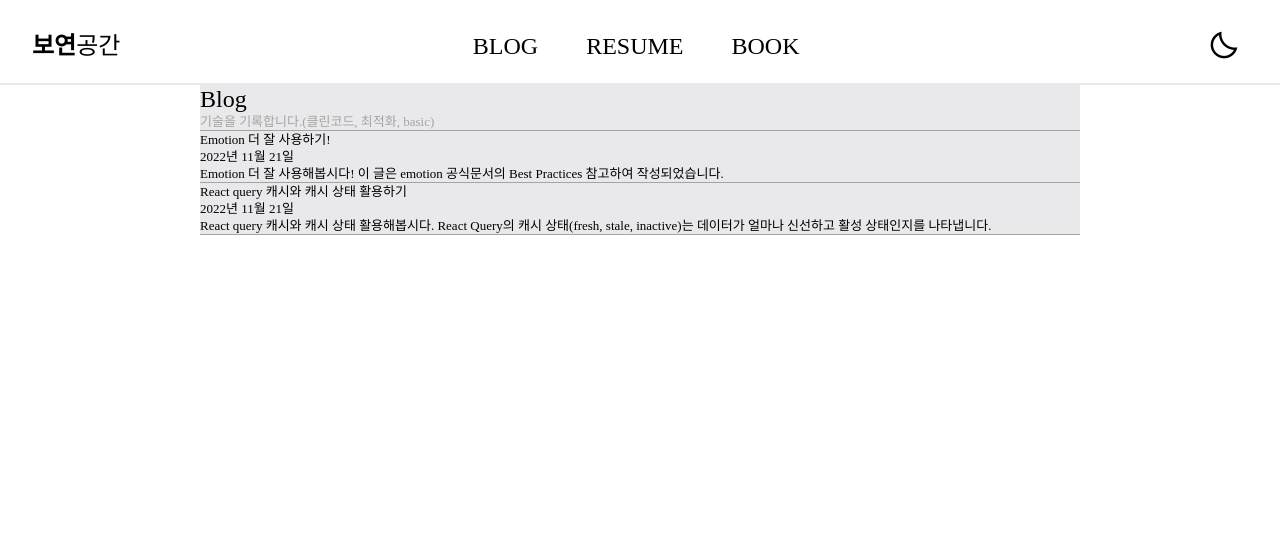
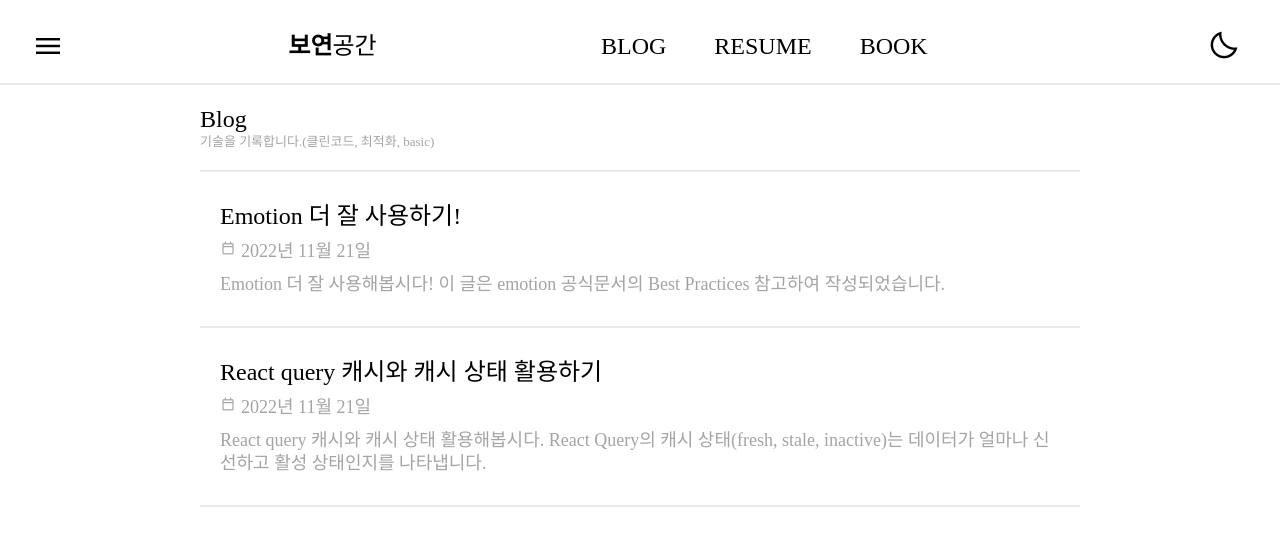
Before and after one commit to boyeonJ/reactBlog, a React (Vite) app in the folder boyeon-space/: page /blog in a window 1280 px wide. Shown: the top 546 px of the page. Built offline with nearby package versions, Linux system fonts and the light colour scheme.

Commit message:
Feature/05: mdx 라이브러리로 blog 메뉴 구현
- blog page 디자인 수정

```diff
--- a/boyeon-space/src/App.tsx
+++ b/boyeon-space/src/App.tsx
@@ -11,7 +11,7 @@ function App() {
     <>
       <Global styles={reset} />
       <Header />
-      <main css={{ backgroundColor: colors.primary1 }}>
+      <main css={{ backgroundColor: colors.primary1, height: '100vh' }}>
         <div css={{ margin: "0 200px" }}>
           <Outlet />
         </div>
--- a/boyeon-space/src/component/atom/Icons.tsx
+++ b/boyeon-space/src/component/atom/Icons.tsx
@@ -1,5 +1,5 @@
 /** @jsxImportSource @emotion/react */
-import { css } from "@emotion/react";
+import { ColorType } from "../../util/type";
 import colors from "./foundation/Color";
 
 const iconSizes = {
@@ -13,7 +13,7 @@ type Props = {
   name:
     | "clear_night"
     | "clear_day"
-    | "account_circle"
+    | "calendar_today"
     | "search"
     | "menu"
     | "close"
@@ -22,17 +22,24 @@ type Props = {
     | "check";
   size?: "large" | "medium" | "small";
   style?: any;
+  color?: ColorType;
 };
 
 const Icons = ({
   className = "material-symbols-outlined",
   name,
   size = "medium",
-  style,
+  color = "primary3",
 }: Props) => {
+
+  console.log(color);
+
   return (
     <>
-      <span className={className} css={{ fontSize: iconSizes[size], ...style, color:colors.primary3 }}>
+      <span
+        className={className}
+        css={{ fontSize: iconSizes[size], color: colors[color]}}
+      >
         {name}
       </span>
     </>
--- a/boyeon-space/src/component/atom/StyledTypography.tsx
+++ b/boyeon-space/src/component/atom/StyledTypography.tsx
@@ -1,6 +1,6 @@
 /** @jsxImportSource @emotion/react */
 import colors from "./foundation/Color";
-import { FoundationProps } from "../../util/type";
+import { ColorType, FoundationProps } from "../../util/type";
 import Typography from "./foundation/Typography";
 
 const sizeStyles = {
@@ -86,7 +86,7 @@ type TypographyProps = {
     | "h4B"
     | "h5B"
     | "h6B";
-  color?: "primary1" | "primary2" | "gray1" | "gray2" | "primary3";
+  color?: ColorType;
 };
 
 const StyledTypography = ({
--- a/boyeon-space/src/component/molecules/Header.tsx
+++ b/boyeon-space/src/component/molecules/Header.tsx
@@ -100,7 +100,10 @@ const Header = () => {
               }}
               onClick={() => setTheme("light" === theme ? "dark" : "light")}
             >
-              <Icons name="clear_night" size="large" />
+              <Icons
+                name={"light" === theme ? "clear_night" : "clear_day"}
+                size="large"
+              />
             </button>
           </div>
         </div>
--- a/boyeon-space/src/page/Blog.tsx
+++ b/boyeon-space/src/page/Blog.tsx
@@ -5,30 +5,48 @@ import StyledTypography from "../component/atom/StyledTypography";
 import "highlight.js/styles/a11y-dark.css";
 import { posts } from "../posts/posts";
 import { Link } from "react-router-dom";
+import Icons from "../component/atom/Icons";
 
 const Blog = () => {
   return (
     <>
-      <section css={{ backgroundColor: colors.gray1 }}>
+      <section>
         <header>
-          <FlexBox css={{ borderBottom: `1px solid ${colors.gray2}` }}>
+          <FlexBox
+            css={{
+              borderBottom: `2px solid ${colors.gray1}`,
+              padding: "20px 0",
+            }}
+          >
             <StyledTypography variant="h1">Blog</StyledTypography>
             <StyledTypography color="gray2">
               기술을 기록합니다.(클린코드, 최적화, basic)
             </StyledTypography>
           </FlexBox>
         </header>
-        <article>
-          {posts.map((value) => (
+        {posts.map((value) => (
+          <article
+            css={{
+              borderBottom: `2px solid ${colors.gray1}`,
+              padding: "30px 20px",
+            }}
+          >
             <Link to={`/detail/${value.id}`}>
-              <FlexBox css={{ borderBottom: `1px solid ${colors.gray2}` }}>
-                <StyledTypography>{value.title}</StyledTypography>
-                <StyledTypography>{value.date}</StyledTypography>
-                <StyledTypography>{value.description}</StyledTypography>
+              <FlexBox css={{ gap: "10px" }}>
+                <StyledTypography variant="h1">{value.title}</StyledTypography>
+                <FlexBox direction="row" css={{gap: '5px'}}>
+                  <Icons size="medium" name="calendar_today" color="gray2"/>
+                  <StyledTypography variant="h2" color="gray2">
+                    {value.date}
+                  </StyledTypography>
+                </FlexBox>
+                <StyledTypography variant="h2" color="gray2">
+                  {value.description}
+                </StyledTypography>
               </FlexBox>
             </Link>
-          ))}
-        </article>
+          </article>
+        ))}
       </section>
     </>
   );
```
Also changed, not shown: boyeon-space/src/util/type.ts (+10 -3 lines).
